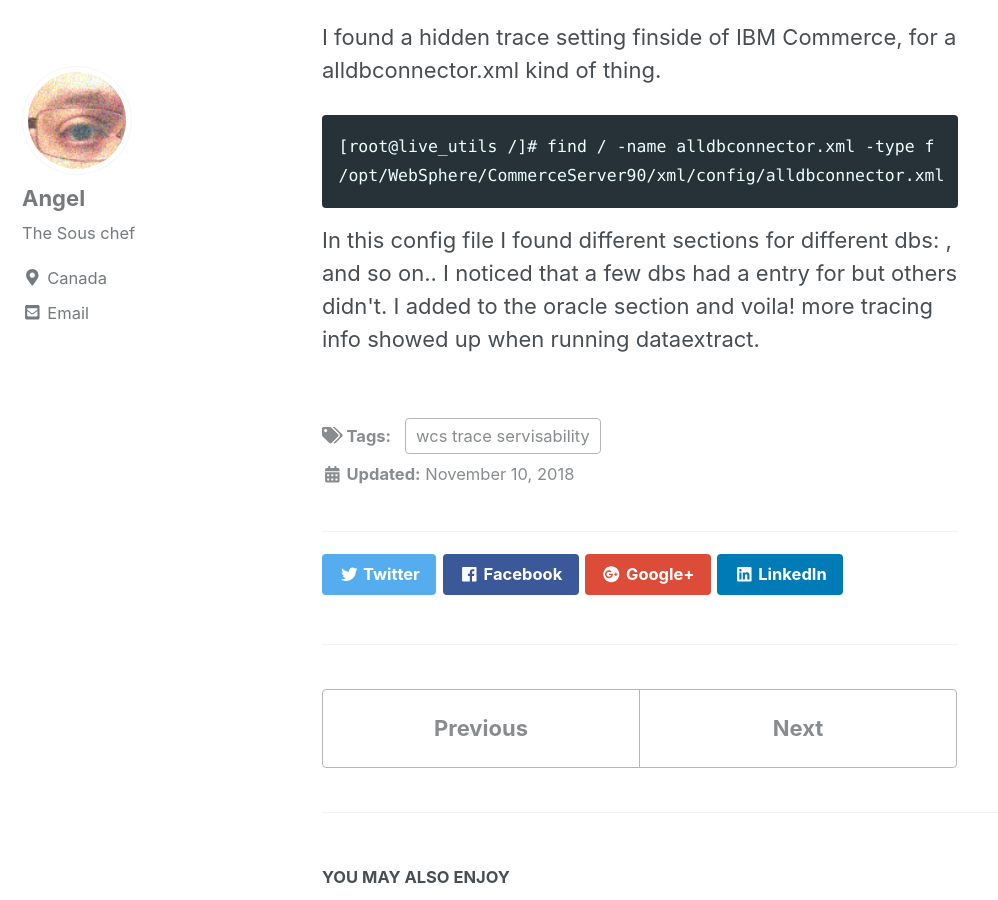
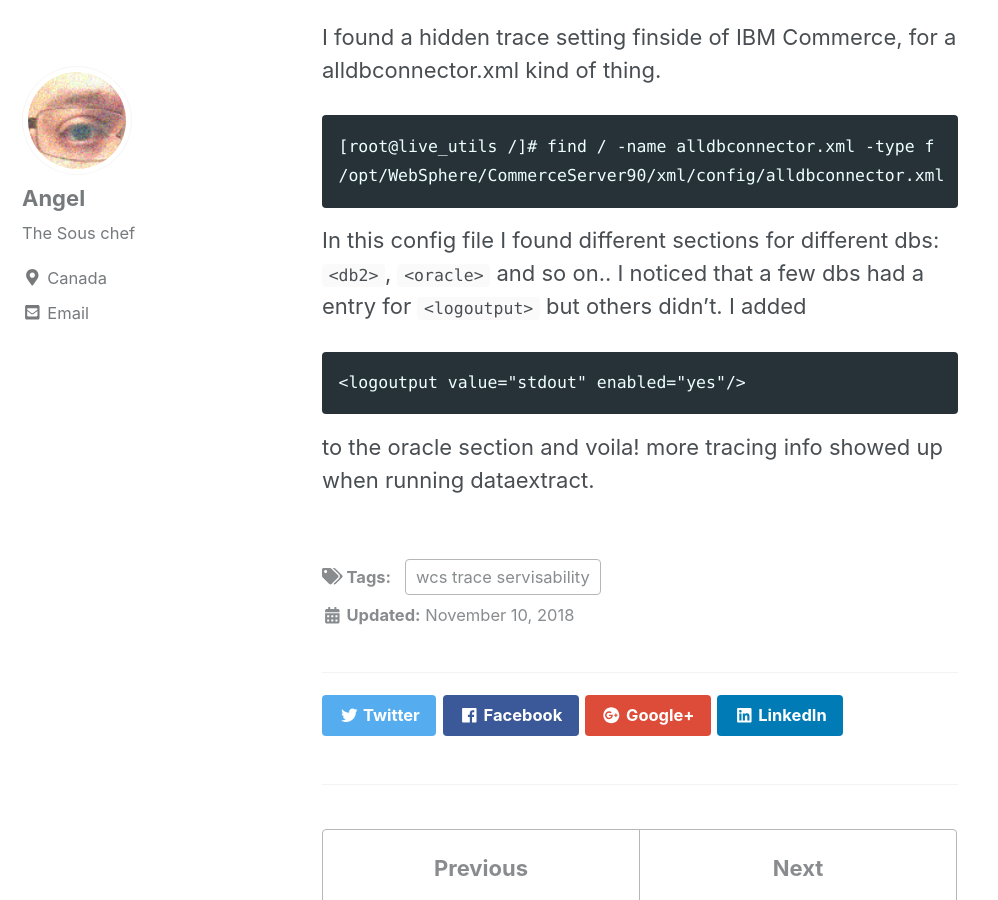
Before and after one commit to arvera/blog, a Jekyll site: the page built from _posts/2018-11-10-WCS-AllDatabase-trace.md, in a window 1280 px wide and 900 px high, scrolled down 419 px. Shown: the whole window, without its empty margins (0-998 px from the left). Built offline with Jekyll 4.4.1, drawn with Linux system fonts in a browser that asks for light colours; cached includes are drawn as plain includes; nearby versions of some CDN libraries; some of the changed lines change nothing that is shown.

Commit message:
adding a new post and fixing an old one

````diff
--- a/_posts/2018-11-10-WCS-AllDatabase-trace.md
+++ b/_posts/2018-11-10-WCS-AllDatabase-trace.md
@@ -13,4 +13,10 @@
 /opt/WebSphere/CommerceServer90/xml/config/alldbconnector.xml
 ```
 
-In this config file I found different sections for different dbs: <db2>, <oracle> and so on.. I noticed that a few dbs had a entry for <logoutput> but others didn't. I added <logoutput value="stdout" enabled="yes"/> to the oracle section and voila! more tracing info showed up when running dataextract.
+In this config file I found different sections for different dbs: `<db2>`, `<oracle>` and so on.. I noticed that a few dbs had a entry for `<logoutput>` but others didn't. I added
+
+```
+<logoutput value="stdout" enabled="yes"/>
+```
+
+ to the oracle section and voila! more tracing info showed up when running dataextract.
````
Also changed, not shown: 2 other files.
